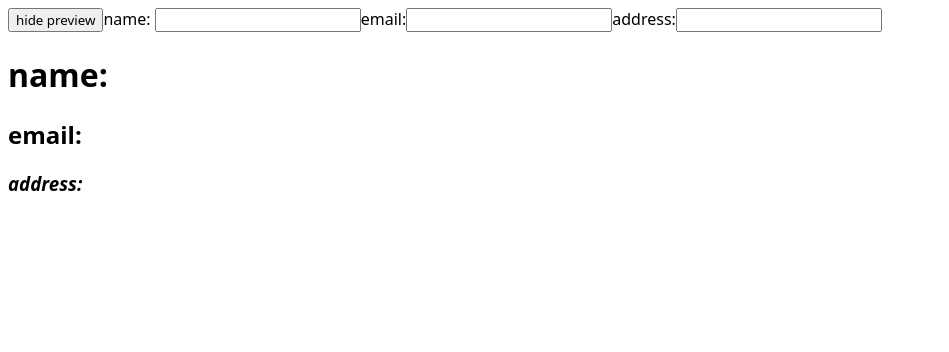
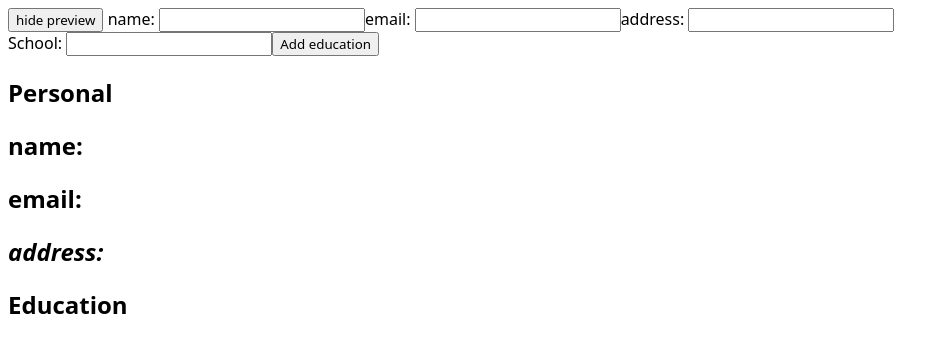
Before and after one commit to eyaldavidszt/cv-builder, a React (Vite) app: page / in a window 1280 px wide. Both pictures are taken after a click on the button "preview". Shown: the top 352 px of the page, without its empty margins (0-949 px from the left). Built offline with nearby package versions, Linux system fonts and the light colour scheme.

Commit message:
Add feature to add education

```diff
--- a/src/components/App.jsx
+++ b/src/components/App.jsx
@@ -1,11 +1,20 @@
+import { v4 as uuidv4 } from "uuid";
 import { useState } from "react";
 import { Personal } from "./Personal";
+import Education from "./Education";
 import Cv from "./Cv";
 function App() {
   const [cvActive, setCvActive] = useState(false);
   const [nameValue, setName] = useState("");
   const [emailValue, setEmail] = useState("");
   const [addressValue, setAddress] = useState("");
+
+  const [educations, setEducations] = useState([]);
+  const [school, setSchool] = useState("");
+  // we are changing educations on "add education" button click
+  // handleAddEducation = make new education array and pass it into setEducations...
+  // but how do we append the new Education object? how do we get the inputs data?
+  // maybe it's from the parent like the personal section.
 
   const handleChangeName = (e) => {
     setName(e.target.value);
@@ -16,6 +25,19 @@ function App() {
   };
   const handleChangeAddress = (e) => {
     setAddress(e.target.value);
+  };
+
+  const handleAddEducation = () => {
+    const array = [...educations];
+    const toAppend = {};
+    console.log(school);
+    toAppend["school"] = school;
+    toAppend["id"] = uuidv4();
+    array.push(toAppend);
+    setEducations(array);
+  };
+  const handleChangeSchool = (e) => {
+    setSchool(e.target.value);
   };
 
   return (
@@ -31,8 +53,18 @@ function App() {
         handleChangeAddress={handleChangeAddress}
         addressValue={addressValue}
       />
+      <Education
+        school={school}
+        handleChangeSchool={handleChangeSchool}
+        handleAddEducation={handleAddEducation}
+      />
       {cvActive && (
-        <Cv name={nameValue} email={emailValue} address={addressValue}></Cv>
+        <Cv
+          name={nameValue}
+          email={emailValue}
+          address={addressValue}
+          educations={educations}
+        />
       )}
     </>
   );
--- a/src/components/Cv.jsx
+++ b/src/components/Cv.jsx
@@ -1,12 +1,23 @@
 /* eslint-disable react/prop-types */
-export default function Cv({ name, email, address }) {
+export default function Cv({ name, email, address, educations }) {
   return (
-    <>
-      <h1>name: {name}</h1>
-      <h2>email: {email}</h2>
-      <address>
-        <h3>address: {address}</h3>
-      </address>
-    </>
+    <div>
+      <section>
+        <h1>Personal</h1>
+        <h2>name: {name}</h2>
+        <h2>email: {email}</h2>
+        <address>
+          <h2>address: {address}</h2>
+        </address>
+      </section>
+      <section>
+        <h1>Education</h1>
+        <ul>
+          {educations.map((education) => {
+            return <li key={education.id}>{education.school}</li>;
+          })}
+        </ul>
+      </section>
+    </div>
   );
 }
--- /dev/null
+++ b/src/components/Education.jsx
@@ -0,0 +1,21 @@
+/* eslint-disable react/prop-types */
+export default function Education({
+  school,
+  handleChangeSchool,
+  handleAddEducation,
+}) {
+  return (
+    <div>
+      <label htmlFor="school">School: </label>
+      <input
+        type="text"
+        id="school"
+        name="school"
+        autoComplete="off"
+        onChange={handleChangeSchool}
+        value={school}
+      />
+      <button onClick={handleAddEducation}>Add education</button>
+    </div>
+  );
+}
--- a/src/components/Personal.jsx
+++ b/src/components/Personal.jsx
@@ -9,7 +9,7 @@ function Personal({
 }) {
   return (
     <>
-      <label htmlFor="name">name: </label>
+      <label htmlFor="name"> name: </label>
       <input
         type="text"
         id="name"
@@ -18,7 +18,7 @@ function Personal({
         value={nameValue}
         onChange={handleChangeName}
       />
-      <label htmlFor="email">email:</label>
+      <label htmlFor="email">email: </label>
       <input
         type="email"
         id="email"
@@ -27,7 +27,7 @@ function Personal({
         value={emailValue}
         onChange={handleChangeEmail}
       />
-      <label htmlFor="address">address:</label>
+      <label htmlFor="address">address: </label>
       <input
         type="text"
         id="address"
```
